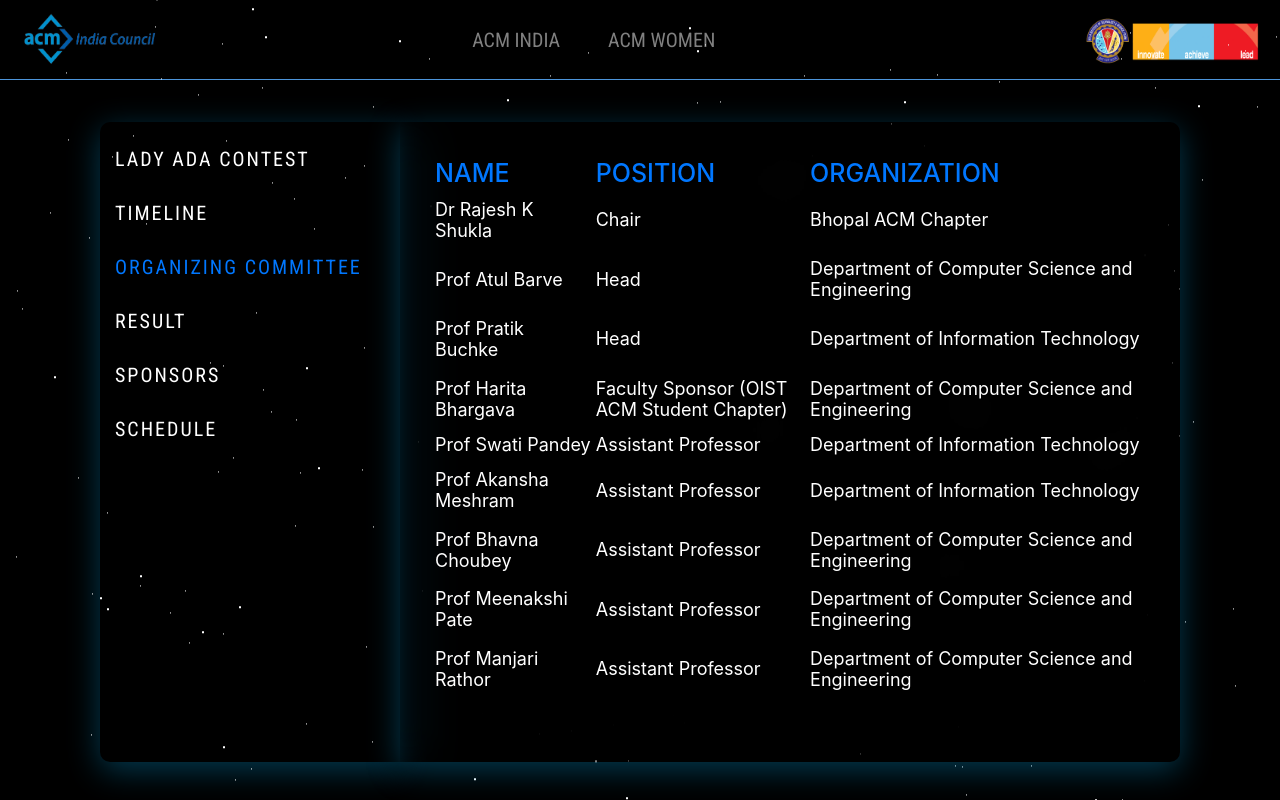
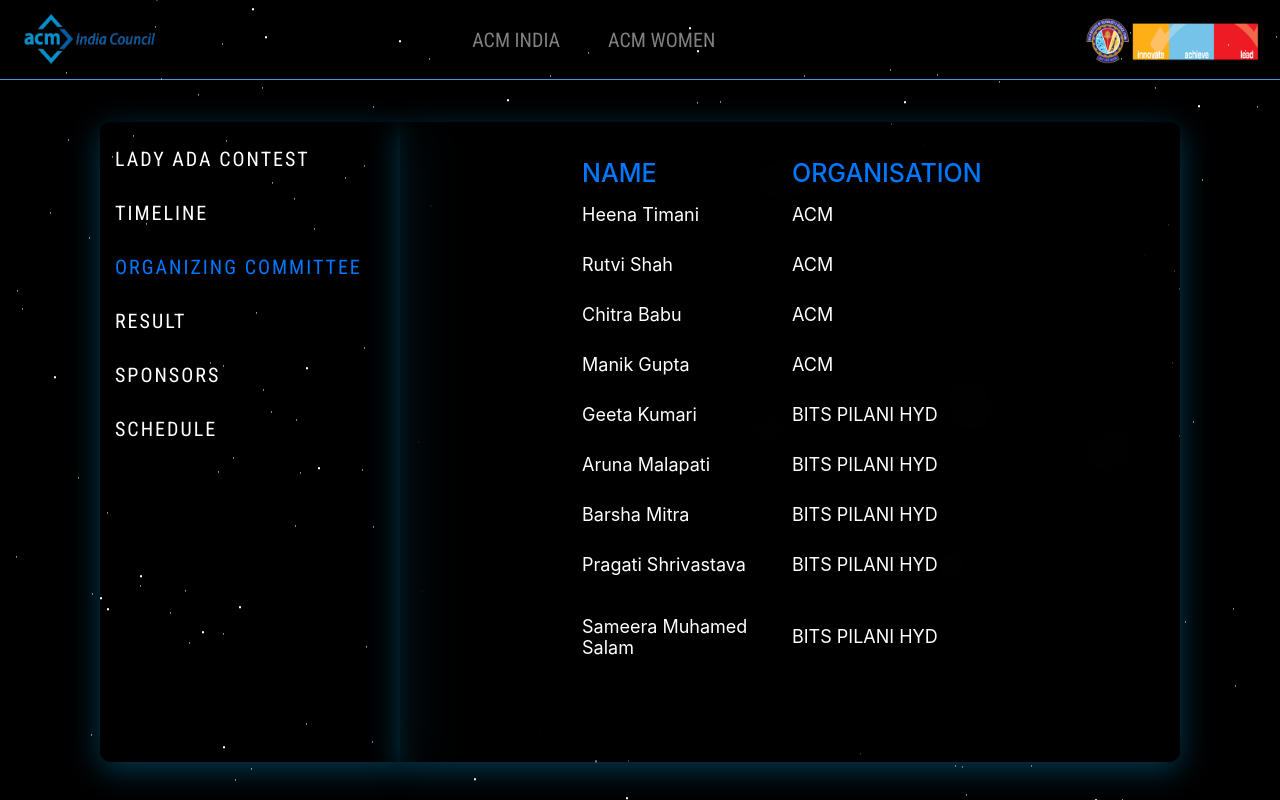
Before and after one commit to akshatkhaitan/acm_w_india, a Next.js app: page / in a window 1280 px wide. Both pictures are taken after a click on the element "ORGANIZING COMMITTEE". Shown: the top 800 px of the page. Built offline with nearby package versions, Linux system fonts and the light colour scheme.

Commit message:
oc change

```diff
--- a/components/OC.js
+++ b/components/OC.js
@@ -7,72 +7,72 @@
                 <thead className={styles.head}>
                 <tr>
 						<td data-title="DATE">Name</td>
-						<td data-title="NAME OF THE EVENT">Position </td>
-						<td data-title="NAME OF EXPERTS">Organization</td>
+						{/* <td data-title="NAME OF THE EVENT">Position </td> */}
+						<td data-title="NAME OF EXPERTS">Organisation</td>
 					</tr>
                 </thead>
 				<tbody>
 					<tr>
-						<td data-title="DATE">Dr Rajesh K Shukla</td>
-						<td data-title="NAME OF THE EVENT">Chair </td>
-						<td data-title="NAME OF EXPERTS">Bhopal ACM Chapter</td>
+						<td data-title="DATE">Heena Timani</td>
+						{/* <td data-title="NAME OF THE EVENT">Chair </td> */}
+						<td data-title="NAME OF EXPERTS">ACM</td>
 					</tr>
 					<tr>
-						<td data-title="DATE">Prof Atul Barve </td>
-						<td data-title="NAME OF THE EVENT">Head </td>
+						<td data-title="DATE">Rutvi Shah</td>
+						{/* <td data-title="NAME OF THE EVENT">Head </td> */}
 						<td data-title="NAME OF EXPERTS">
-							Department of Computer Science and Engineering{" "}
+							ACM{" "}
 						</td>
 					</tr>
 					<tr>
-						<td data-title="DATE">Prof Pratik Buchke</td>
-						<td data-title="NAME OF THE EVENT">Head </td>
+						<td data-title="DATE">Chitra Babu</td>
+						{/* <td data-title="NAME OF THE EVENT">Head </td> */}
 						<td data-title="NAME OF EXPERTS">
-							Department of Information Technology{" "}
+							ACM{" "}
 						</td>
 					</tr>
 					<tr>
-						<td data-title="DATE">Prof Harita Bhargava</td>
-						<td data-title="NAME OF THE EVENT">
-							Faculty Sponsor (OIST ACM Student Chapter){" "}
-						</td>
+						<td data-title="DATE">Manik Gupta</td>
+						{/* <td data-title="NAME OF THE EVENT"> */}
+							{/* Faculty Sponsor (OIST ACM Student Chapter){" "} */}
+						{/* </td> */}
 						<td data-title="NAME OF EXPERTS">
-							Department of Computer Science and Engineering{" "}
+							ACM{" "}
 						</td>
 					</tr>
 					<tr>
-						<td data-title="DATE">Prof Swati Pandey</td>
-						<td data-title="NAME OF THE EVENT">Assistant Professor </td>
+						<td data-title="DATE">Geeta Kumari</td>
+						{/* <td data-title="NAME OF THE EVENT">Assistant Professor </td> */}
 						<td data-title="NAME OF EXPERTS">
-							Department of Information Technology
+							BITS PILANI HYD
 						</td>
 					</tr>
 					<tr>
-						<td data-title="DATE">Prof Akansha Meshram</td>
-						<td data-title="NAME OF THE EVENT">Assistant Professor </td>
+						<td data-title="DATE">Aruna Malapati</td>
+						{/* <td data-title="NAME OF THE EVENT">Assistant Professor </td> */}
 						<td data-title="NAME OF EXPERTS">
-							Department of Information Technology
+						BITS PILANI HYD
 						</td>
 					</tr>
 					<tr>
-						<td data-title="DATE">Prof Bhavna Choubey</td>
-						<td data-title="NAME OF THE EVENT">Assistant Professor</td>
+						<td data-title="DATE">Barsha Mitra</td>
+						{/* <td data-title="NAME OF THE EVENT">Assistant Professor</td> */}
 						<td data-title="NAME OF EXPERTS">
-							Department of Computer Science and Engineering
+						BITS PILANI HYD
 						</td>
 					</tr>
 					<tr>
-						<td data-title="DATE">Prof Meenakshi Pate</td>
-						<td data-title="NAME OF THE EVENT">Assistant Professor </td>
+						<td data-title="DATE">Pragati Shrivastava</td>
+						{/* <td data-title="NAME OF THE EVENT">Assistant Professor </td> */}
 						<td data-title="NAME OF EXPERTS">
-							Department of Computer Science and Engineering{" "}
+						BITS PILANI HYD{" "}
 						</td>
 					</tr>
 					<tr>
-						<td data-title="DATE">Prof Manjari Rathor</td>
-						<td data-title="NAME OF THE EVENT">Assistant Professor</td>
+						<td data-title="DATE">Sameera Muhamed Salam</td>
+						{/* <td data-title="NAME OF THE EVENT">Assistant Professor</td> */}
 						<td data-title="NAME OF EXPERTS">
-							Department of Computer Science and Engineering
+						BITS PILANI HYD
 						</td>
 					</tr>
 				</tbody>
--- a/styles/Home.module.css
+++ b/styles/Home.module.css
@@ -140,7 +140,7 @@
 }
 
 .table tr td:nth-child(2n) {
-	width: 30%;
+	width: 50%;
 }
 
 .head {
```
